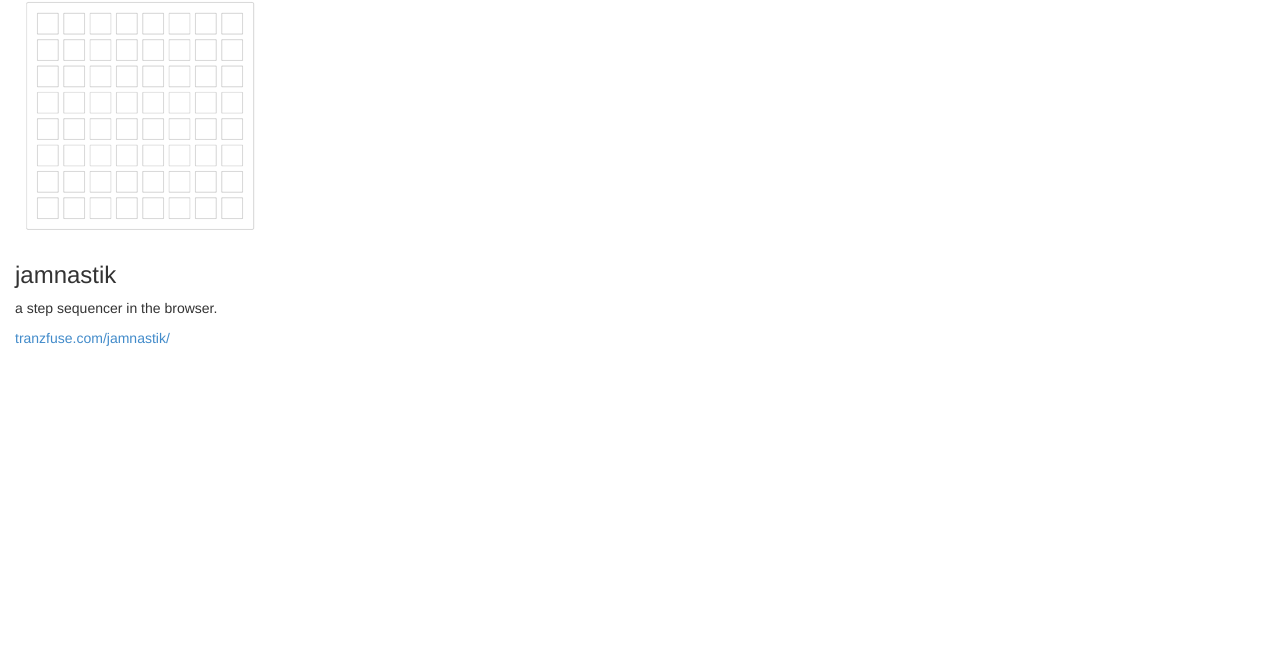
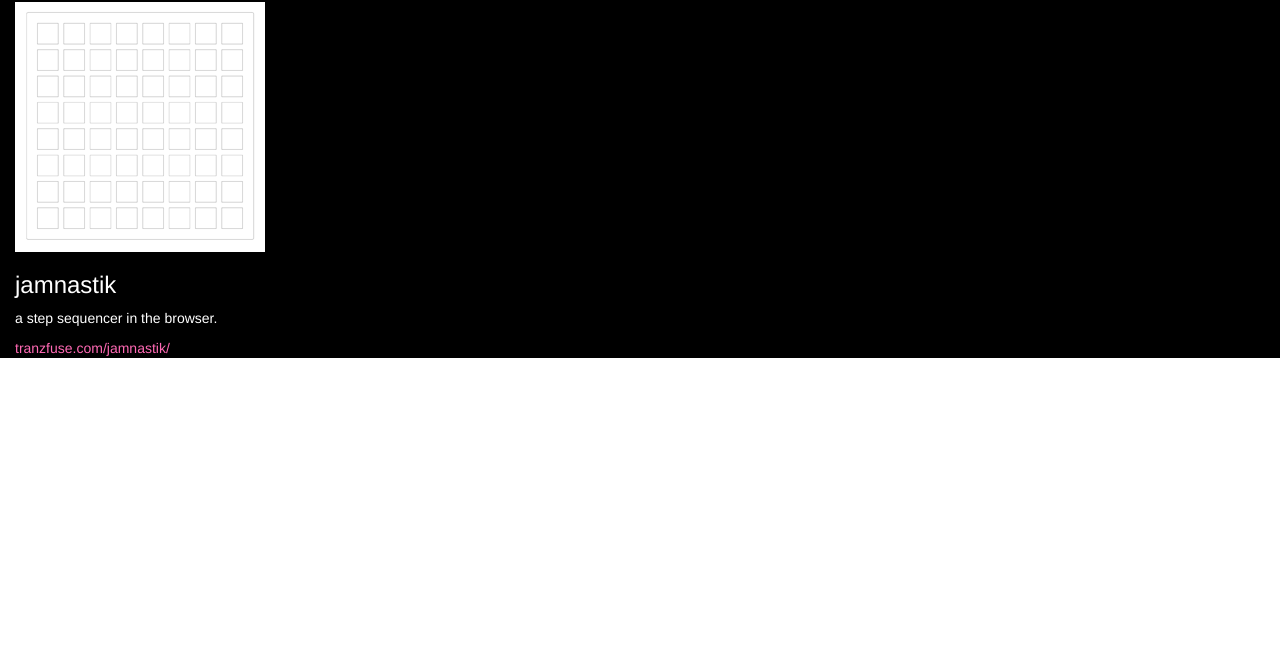
Before and after one commit to tranzfuse/tranzfuse.github.io, a plain HTML site: page index.html in a window 1280 px wide. Shown: the part 131-800 px from the top of the page. Drawn offline with Linux system fonts and the light colour scheme.

Commit message:
style experiment

```diff
--- a/css/styles.css
+++ b/css/styles.css
@@ -1,3 +1,17 @@
+a {
+  color: hotpink;
+}
+a:hover {
+  color: hotpink;
+}
+
+#experiments {
+  background-color: #000;
+  color: #fff;
+}
+
+
+
 .experiment-link {
   display: block;
 }
--- a/index.html
+++ b/index.html
@@ -8,10 +8,10 @@
   </head>
 
 <body>
-  <div class="container-fluid">
-    <h1>me | you</h1>
+  <h1>me | you</h1>
 
-    <div id="experiments">
+  <div id="experiments">
+    <div class="container-fluid">
       <h2>web audio experiments</h2>
 
       <div class="row">
```
